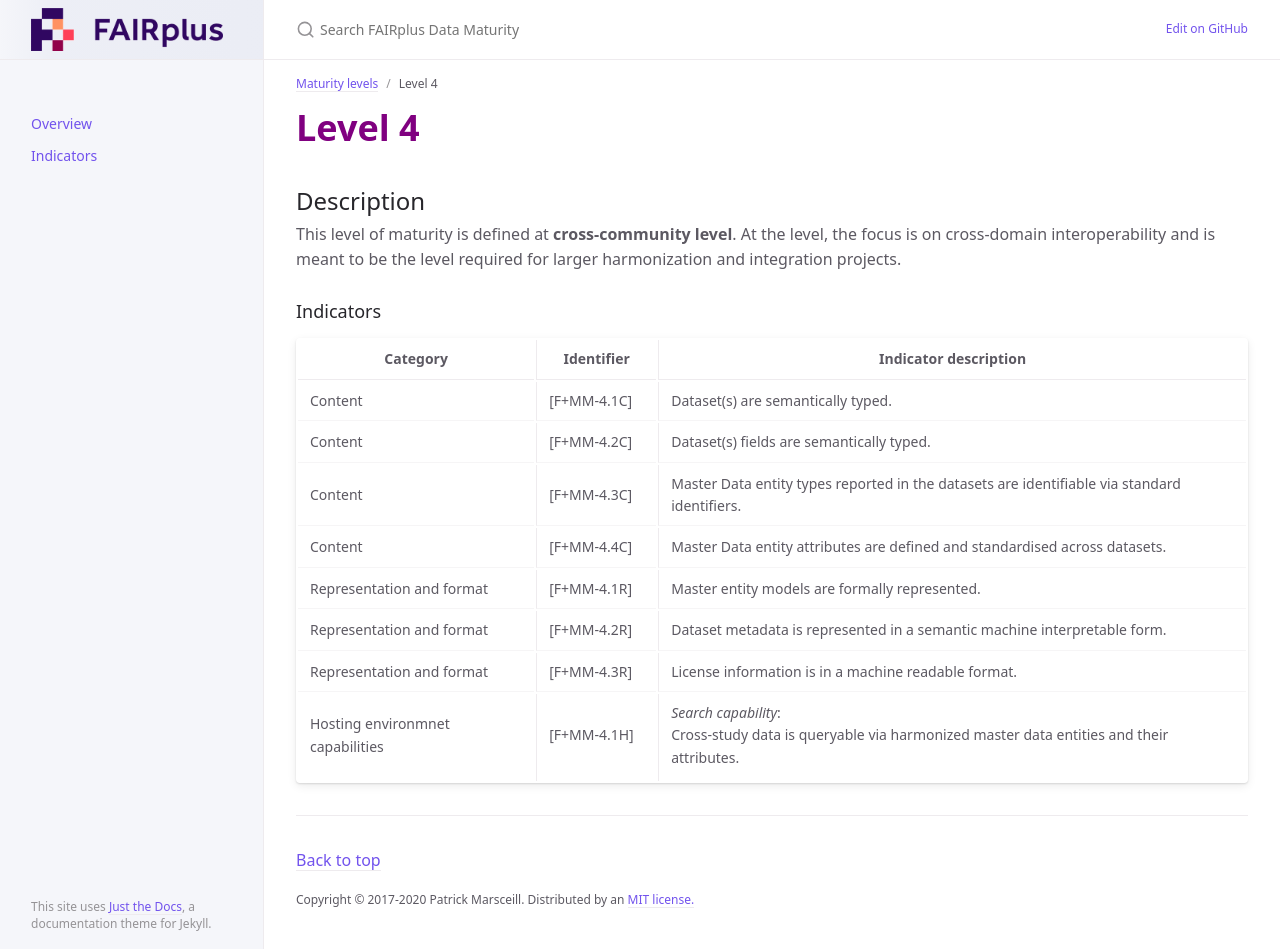
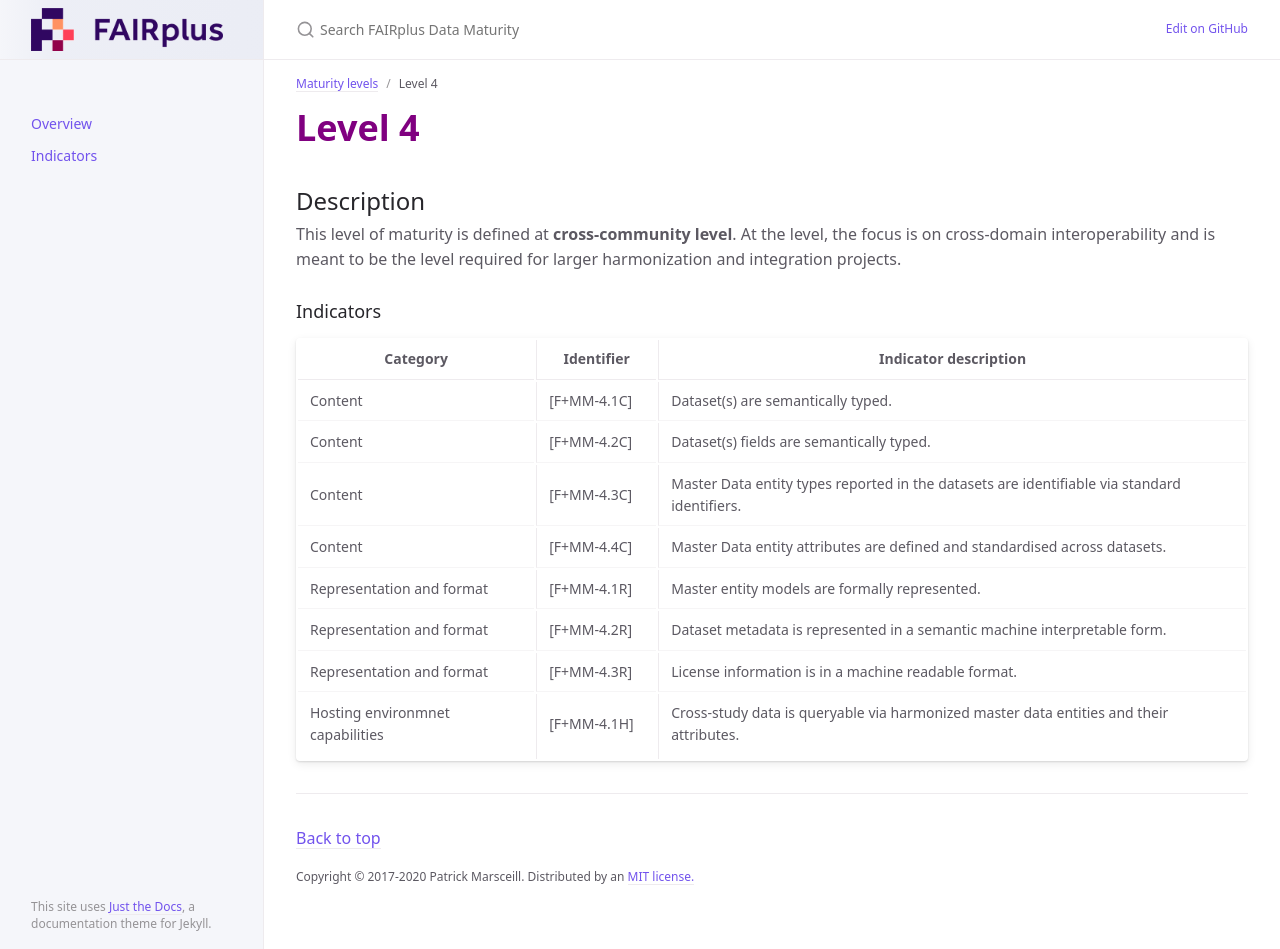
Before and after one commit to FAIRplus/Data-Maturity, a Jekyll site: the page built from docs/_levels/Level4.md, in a window 1280 px wide and 949 px high. Built offline with Jekyll 4.4.1, drawn with Linux system fonts in a browser that asks for light colours.

Commit message:
Update Level4.md

```diff
--- a/docs/_levels/Level4.md
+++ b/docs/_levels/Level4.md
@@ -22,4 +22,4 @@
 | Representation and format |  [F+MM-4.1R] | Master entity models are formally represented. |
 | Representation and format |  [F+MM-4.2R] | Dataset metadata is represented in a semantic machine interpretable form. |
 | Representation and format |  [F+MM-4.3R] | License information is in a machine readable format. |
-| Hosting environmnet capabilities | [F+MM-4.1H] | *Search capability*:<br/> Cross-study data is queryable via harmonized master data entities and their attributes. |
+| Hosting environmnet capabilities | [F+MM-4.1H] | Cross-study data is queryable via harmonized master data entities and their attributes. |
```
